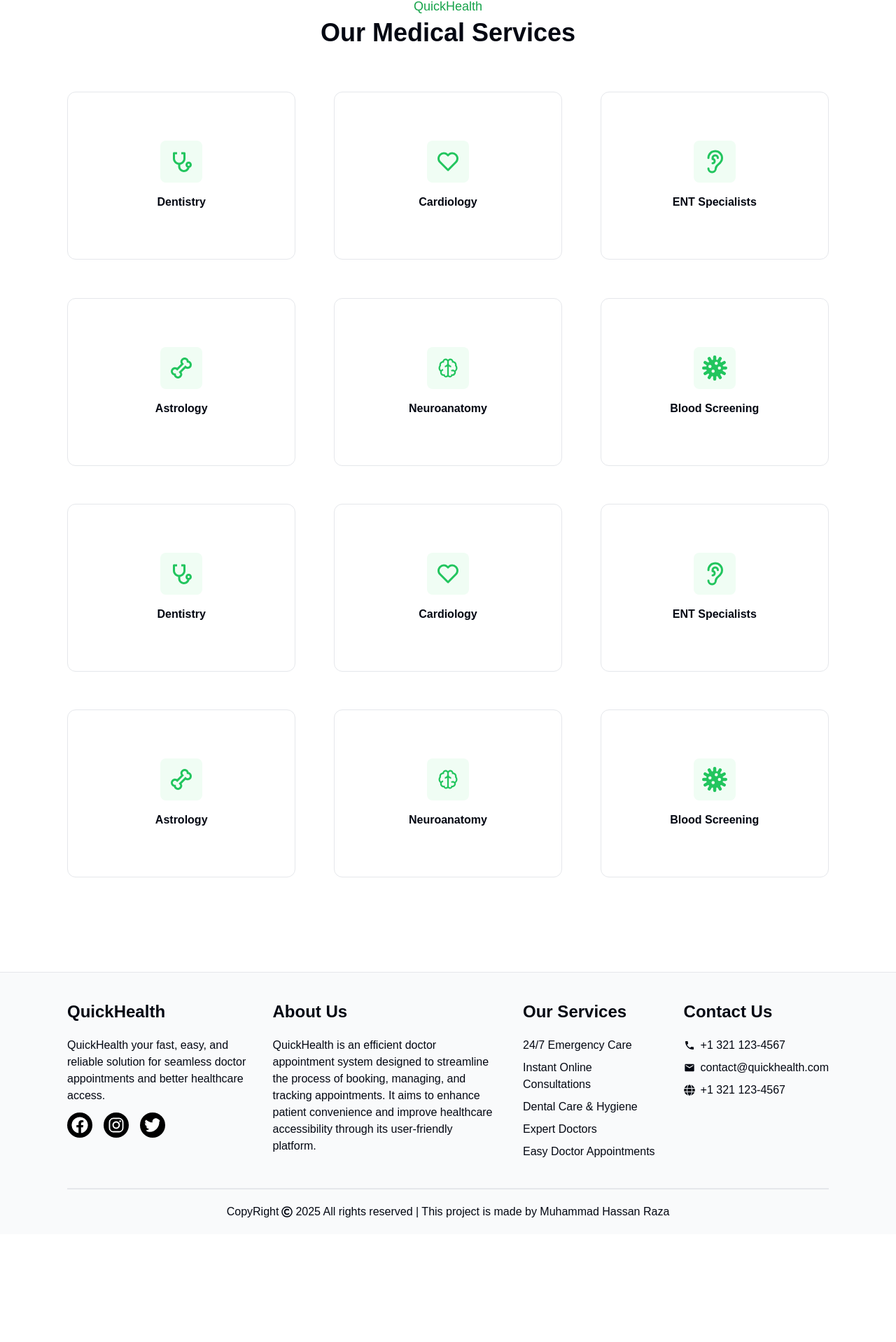
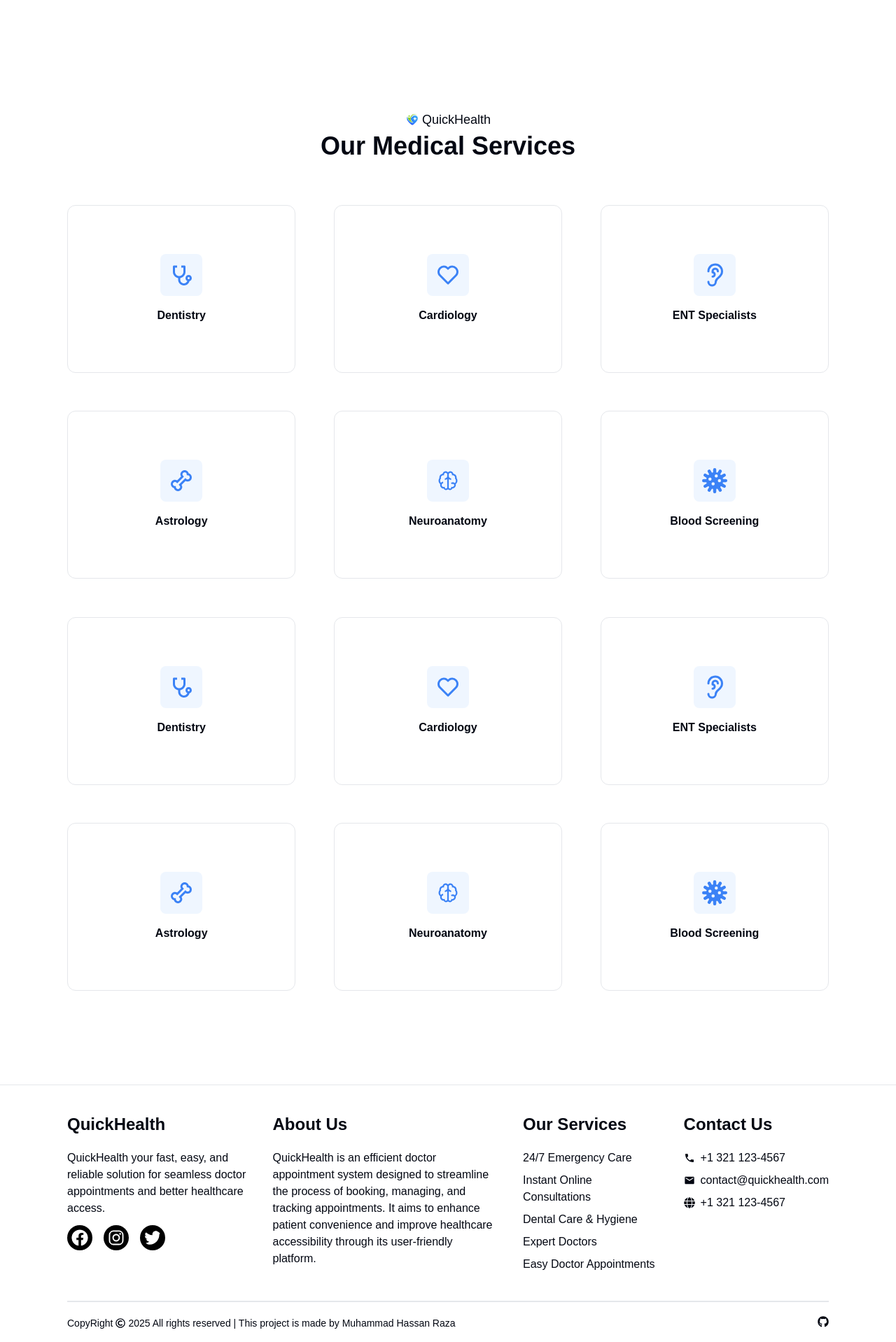
Before and after one commit to MuhammadHassanRaza25/Doctor-Appointment-System, a Next.js app: page / in a window 1280 px wide. Shown: the part 735-2653 px from the top of the page at 70% size. Before the commit the page ends 2499 px from the top, so only its background shows below. Built offline with nearby package versions, Linux system fonts and the light colour scheme.

Commit message:
small changes

```diff
--- a/src/app/components/Footer.jsx
+++ b/src/app/components/Footer.jsx
@@ -5,10 +5,12 @@ import { IoMdCall } from "react-icons/io";
 import { MdEmail } from "react-icons/md";
 import { FaGlobe } from "react-icons/fa";
 import { FaRegCopyright } from "react-icons/fa";
+import { FaGithub } from "react-icons/fa";
+import Link from "next/link";
 
 export default function Footer(){
     return(
-        <div className="bg-gray-50 border-t px-24 mt-20 pt-5 pb-5">
+        <div className="bg-white border-t px-24 mt-20 pt-5 pb-5">
 
             <div className="flex flex-wrap justify-between items-baseline">
 
@@ -45,7 +47,10 @@ export default function Footer(){
            </div>
 
            <div className='mt-10 border-t-2'>
-              <h1 className='mt-5 flex justify-center items-center gap-1'>CopyRight <FaRegCopyright /> 2025 All rights reserved | This project is made by Muhammad Hassan Raza</h1>
+              <div className="mt-5 flex justify-between">
+                <h2 className='flex justify-center text-sm items-center gap-1'>CopyRight <FaRegCopyright /> 2025 All rights reserved | This project is made by Muhammad Hassan Raza</h2>
+                <Link href={"https://github.com/MuhammadHassanRaza25"} target="_blank"><FaGithub /></Link>
+              </div>
            </div>
 
         </div>
--- a/src/app/components/Header.jsx
+++ b/src/app/components/Header.jsx
@@ -12,7 +12,7 @@ export default function Header() {
     };
 
     return (
-        <div className="header flex justify-between px-6 sm:px-24 p-3 border-b">
+        <div className="header flex justify-between px-6 sm:px-24 p-4 border-b">
 
             <h1 className="logoTxt flex gap-2 items-center text-black font-bold">
                 <span className="logoImg w-10"><Image src={logo} /></span>
--- a/src/app/components/HeroSection.jsx
+++ b/src/app/components/HeroSection.jsx
@@ -4,7 +4,7 @@ import DoctorImage from "../images/doctor.jpg"
 export default function HeroSection(){
     return(
        <>
-           <div className="heroSection mt-28 flex px-24 justify-between items-center bg-white">
+           <div className="heroSection pt-28 pb-36 flex px-24 justify-between items-center">
 
               <div className="heroDetail flex flex-col gap-9">
                  <h1 className="heroHeading font-bold">Welcome to QuickHealth</h1>
@@ -19,8 +19,8 @@ export default function HeroSection(){
 
               <div className="heroImgDiv">
                  <Image
-                  className="heroImg object-cover object-center rounded-xl h-[50vh]"
-                  width={490}
+                  className="heroImg object-cover object-center rounded-xl h-[51vh]"
+                  width={500}
                   src={DoctorImage}
                   alt="Doctor Image"/>
               </div>
--- a/src/app/components/OurServices.jsx
+++ b/src/app/components/OurServices.jsx
@@ -4,66 +4,68 @@ import { RiStethoscopeLine } from "react-icons/ri";
 import { BiBone } from "react-icons/bi";
 import { LiaBrainSolid } from "react-icons/lia";
 import { BsVirus } from "react-icons/bs";
+import Image from 'next/image';
+import logo from '../images/logo.png';
 
 export default function OurServices(){
     return(
         <div className="serviceParentDiv mt-36">
 
             <div>
-              <h1 className="servicesSmallHeading text-center text-green-600 mb-1 text-lg">QuickHealth</h1>
+              <h1 className="servicesSmallHeading flex justify-center items-center gap-1 mb-1 text-lg"><span className="logoImg w-[20px]"><Image src={logo} /></span>QuickHealth</h1>
               <h1 className="servicesHeading text-4xl text-center font-bold">Our Medical Services</h1>
             </div>
 
             <div className="seviceDiv1 flex flex-wrap justify-between px-24 mt-10">
                 <div className="serviceBox flex flex-col gap-4 justify-center items-center border rounded-xl w-44 h-36">
-                   <p className="bg-green-50 text-green-500 text-4xl p-3 rounded-lg"><RiStethoscopeLine /></p>
+                   <p className="bg-blue-50 text-blue-500 text-4xl p-3 rounded-lg"><RiStethoscopeLine /></p>
                    <p className="font-bold">Dentistry</p>
                 </div>
                 <div className="serviceBox flex flex-col gap-4 justify-center items-center border rounded-xl w-44 h-36">
-                   <p className="bg-green-50 text-green-500 text-4xl p-3 rounded-lg"><BiHeart /> </p>
+                   <p className="bg-blue-50 text-blue-500 text-4xl p-3 rounded-lg"><BiHeart /> </p>
                    <p className="font-bold">Cardiology</p>
                 </div>
                <div className="serviceBox flex flex-col gap-4 justify-center items-center border rounded-xl w-44 h-36">
-                   <p className="bg-green-50 text-green-500 font-bold text-4xl p-3 rounded-lg"><LuEar /></p>
+                   <p className="bg-blue-50 text-blue-500 font-bold text-4xl p-3 rounded-lg"><LuEar /></p>
                    <p className="font-bold">ENT Specialists</p>
                 </div>
                 <div className="serviceBox flex flex-col gap-4 justify-center items-center border rounded-xl w-44 h-36">
-                   <p className="bg-green-50 text-green-500 font-bold text-4xl p-3 rounded-lg"><BiBone /></p>
+                   <p className="bg-blue-50 text-blue-500 font-bold text-4xl p-3 rounded-lg"><BiBone /></p>
                    <p className="font-bold">Astrology</p>
                 </div>
                 <div className="serviceBox flex flex-col gap-4 justify-center items-center border rounded-xl w-44 h-36">
-                   <p className="bg-green-50 text-green-500 font-bold text-4xl p-3 rounded-lg"><LiaBrainSolid /></p>
+                   <p className="bg-blue-50 text-blue-500 font-bold text-4xl p-3 rounded-lg"><LiaBrainSolid /></p>
                    <p className="font-bold">Neuroanatomy</p>
                 </div>
                 <div className="serviceBox flex flex-col gap-4 justify-center items-center border rounded-xl w-44 h-36">
-                   <p className="bg-green-50 text-green-500 font-bold text-4xl p-3 rounded-lg"><BsVirus /></p>
+                   <p className="bg-blue-50 text-blue-500 font-bold text-4xl p-3 rounded-lg"><BsVirus /></p>
                    <p className="font-bold">Blood Screening</p>
                 </div>
             </div>
 
             <div className="seviceDiv2 flex flex-wrap justify-between px-24 mt-6">
                 <div className="serviceBox flex flex-col gap-4 justify-center items-center border rounded-xl w-44 h-36">
-                   <p className="bg-green-50 text-green-500 text-4xl p-3 rounded-lg"><RiStethoscopeLine /></p>
+                   <p className="bg-blue-50 text-blue-500 text-4xl p-3 rounded-lg"><RiStethoscopeLine /></p>
                    <p className="font-bold">Dentistry</p>
                 </div>
                 <div className="serviceBox flex flex-col gap-4 justify-center items-center border rounded-xl w-44 h-36">
-                   <p className="bg-green-50 text-green-500 text-4xl p-3 rounded-lg"><BiHeart /> </p>
+                   <p className="bg-blue-50 text-blue-500 text-4xl p-3 rounded-lg"><BiHeart /> </p>
                    <p className="font-bold">Cardiology</p>
                 </div>
                <div className="serviceBox flex flex-col gap-4 justify-center items-center border rounded-xl w-44 h-36">
-                   <p className="bg-green-50 text-green-500 font-bold text-4xl p-3 rounded-lg"><LuEar /></p>
+                   <p className="bg-blue-50 text-blue-500 font-bold text-4xl p-3 rounded-lg"><LuEar /></p>
                    <p className="font-bold">ENT Specialists</p>
                 </div>
                 <div className="serviceBox flex flex-col gap-4 justify-center items-center border rounded-xl w-44 h-36">
-                   <p className="bg-green-50 text-green-500 font-bold text-4xl p-3 rounded-lg"><BiBone /></p>
+                   <p className="bg-blue-50 text-blue-500 font-bold text-4xl p-3 rounded-lg"><BiBone /></p>
                    <p className="font-bold">Astrology</p>
                 </div>
                 <div className="serviceBox flex flex-col gap-4 justify-center items-center border rounded-xl w-44 h-36">
-                   <p className="bg-green-50 text-green-500 font-bold text-4xl p-3 rounded-lg"><LiaBrainSolid /></p>
+                   <p className="bg-blue-50 text-blue-500 font-bold text-4xl p-3 rounded-lg"><LiaBrainSolid /></p>
                    <p className="font-bold">Neuroanatomy</p>
                 </div>
                 <div className="serviceBox flex flex-col gap-4 justify-center items-center border rounded-xl w-44 h-36">
-                   <p className="bg-green-50 text-green-500 font-bold text-4xl p-3 rounded-lg"><BsVirus /></p>
+                   <p className="bg-blue-50 text-blue-500 font-bold text-4xl p-3 rounded-lg"><BsVirus /></p>
                    <p className="font-bold">Blood Screening</p>
                 </div>
             </div>
--- a/src/app/globals.css
+++ b/src/app/globals.css
@@ -40,6 +40,9 @@ body {
 }
 /* Header End */
 /* Hero Section Start */
+/* .heroSection{
+   background-color: rgb(248, 248, 248);
+} */
 .heroImgDiv{
   padding-top: 1%;
 }
@@ -68,9 +71,9 @@ body {
 /* Responsiveness Start */
 
 @media(max-width:1280px){
-  .heroSection{
+  /* .heroSection{
     margin-top: 8%;
-  }
+  } */
   .heroHeading{
     font-size: 36px;
   }
@@ -104,7 +107,7 @@ body {
     width: 30px;
   }
   .heroSection{
-    margin-top: 5%;
+    /* margin-top: 5%; */
     display: flex;
     flex-wrap: wrap;
   }
@@ -127,9 +130,9 @@ body {
   }
 }
 @media(max-width:1100px){
-   .heroSection{
+   /* .heroSection{
     margin-top: 8%;
-   }
+   } */
   .heroDesc{
     font-size: 15px;
   }
@@ -157,9 +160,9 @@ body {
     align-items: start;
     gap: 20px;
   }
-   .heroSection{
+   /* .heroSection{
     margin-top: 8%;
-   }
+   } */
   .heroHeading{
     font-size: 33px;
   }
@@ -184,7 +187,7 @@ body {
 }
 @media(max-width:640px){
   .heroSection{
-    margin-top: 15%;
+    /* margin-top: 15%; */
     padding-right: 6%;
     padding-left: 6%;
   }
@@ -214,6 +217,8 @@ body {
     align-items: center;
     padding-right: 6%;
     padding-left: 6%;
+    padding-top: 15%;
+    padding-bottom: 15%;
   }
   .heroDetail{
     gap: 25px;
```
